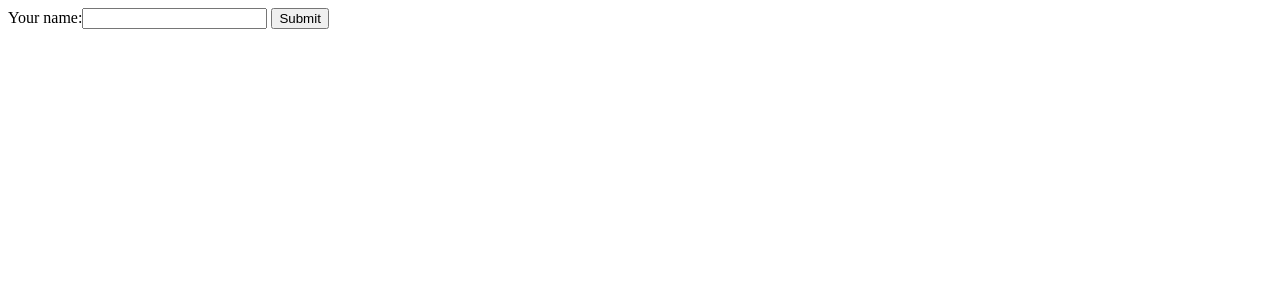
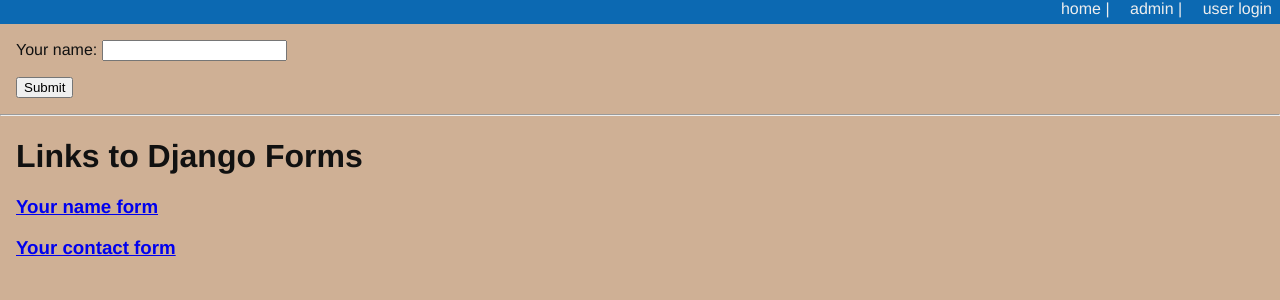
Before and after one commit to jfollet/myblog, a Django app: page /your-name/ in a window 1280 px wide. Shown: the top 300 px of the page. Run offline with Django 3.2, Linux system fonts and the light colour scheme.

Commit message:
More fun with css.  Fixed the name form to return thanks you form

```diff
--- a/myapp/static/django_blog.css
+++ b/myapp/static/django_blog.css
@@ -1,5 +1,5 @@
 body {
-    background-color: #eee;
+    background-color: #cfb095;
     color: #111;
     font-family: "HelveticaNeue-Light", "Helvetica Neue Light", "Helvetica Neue", Helvetica, Arial, "Lucida Grande", sans-serif;
     margin:0;
@@ -14,7 +14,7 @@ body {
     margin: 0em 1em 1em;
 }
 #header {
-    background-color: #333;
+    background-color: #0c69b2;
     border-botton: 1px solid #111;
     margin:0;
     padding:0;
--- a/myapp/views.py
+++ b/myapp/views.py
@@ -36,8 +36,10 @@ def get_name(request):
             # process the data in form.cleaned_data as required
             # ...
             # redirect to a new URL:
+            your_name = form.cleaned_data['your_name']
+            context = {'your_name': your_name}
             template = loader.get_template('thanks.html')
-            return HttpResponse(template.render(), content_type="text/html")
+            return HttpResponse(template.render(context), content_type="text/html")
 
     # if a GET (or any other method) we'll create a blank form
     else:
@@ -48,13 +50,12 @@ def get_name(request):
 def get_contact(request):
     # if this is a POST request we need to process the form data
     if request.method == 'POST':
-        # create a form instance and populate it with data from the request:
         form = ContactForm(request.POST)
-        # check whether it's valid:
         if form.is_valid():
-            # process the data in form.cleaned_data as required
-            # ...
-            # redirect to a new URL:
+            subject = form.cleaned_data['subject']
+            message = form.cleaned_data['message']
+            sender = form.cleaned_data['sender']
+            cc_myself = form.cleaned_data['cc_myself']
             template = loader.get_template('thanks.html')
             return HttpResponse(template.render(), content_type="text/html")
 
--- a/myblog/templates/base.html
+++ b/myblog/templates/base.html
@@ -9,11 +9,12 @@
 
 <div id="header">
     <ul id="control-bar">
+        <li><a href="/">home  | </a></li>
         {% if user.is_authenticated %}
         <li> {{ user.get_username }} | </li>
         <li><a href="/accounts/logout/">logout</a></li>
         {% else %}
-        <li><a href="{% url 'admin:login' %}">admin login | </a></li>
+        <li><a href="{% url 'admin:login' %}">admin  | </a></li>
         <li><a href="/accounts/login/">user login </a></li>
         {% endif %}
     </ul>
@@ -26,7 +27,7 @@
 </div>
 <hr>
 <div id="forms">
-    <h1>Links to WT Forms</h1>
+    <h1>Links to Django Forms</h1>
     <h3><a href="/your-name/">Your name form</a></h3>
     <h3><a href="/your-contact/">Your contact form</a></h3>
 </div>
--- a/myblog/templates/contact.html
+++ b/myblog/templates/contact.html
@@ -1,11 +1,13 @@
 <!DOCTYPE html>
+{% extends "base.html" %}
+{% block content %}
 <html lang="en">
 <head>
     <meta charset="UTF-8">
     <title>My Contact Info</title>
 <form action="/your-contact/" method="post">
     {% csrf_token %}
-    {{ form }}
+    {{ form.as_p }}
     <input type="submit" value="Submit" />
 </form>
 </head>
@@ -13,3 +15,4 @@
 
 </body>
 </html>
+{% endblock %}
--- a/myblog/templates/name.html
+++ b/myblog/templates/name.html
@@ -1,11 +1,14 @@
-<!DOCTYPE html>
+{% extends "base.html" %}
+
+{% block content %}
+
 <html lang="en">
 <head>
     <meta charset="UTF-8">
     <title>My Name</title>
 <form action="/your-name/" method="post">
     {% csrf_token %}
-    {{ form }}
+    {{ form.as_p }}
     <input type="submit" value="Submit" />
 </form>
 </head>
@@ -13,3 +16,4 @@
 
 </body>
 </html>
+{% endblock %}
--- a/myblog/templates/thanks.html
+++ b/myblog/templates/thanks.html
@@ -1,11 +1,13 @@
 <!DOCTYPE html>
+{% extends "base.html" %}{% block content %}
 <html lang="en">
 <head>
     <meta charset="UTF-8">
     <title>Thanks!</title>
-    <p>Thanks named person!</p>
+    <h1>Thanks {{ your_name }}!</h1>
 </head>
 <body>
 
 </body>
 </html>
+{% endblock %}
```
